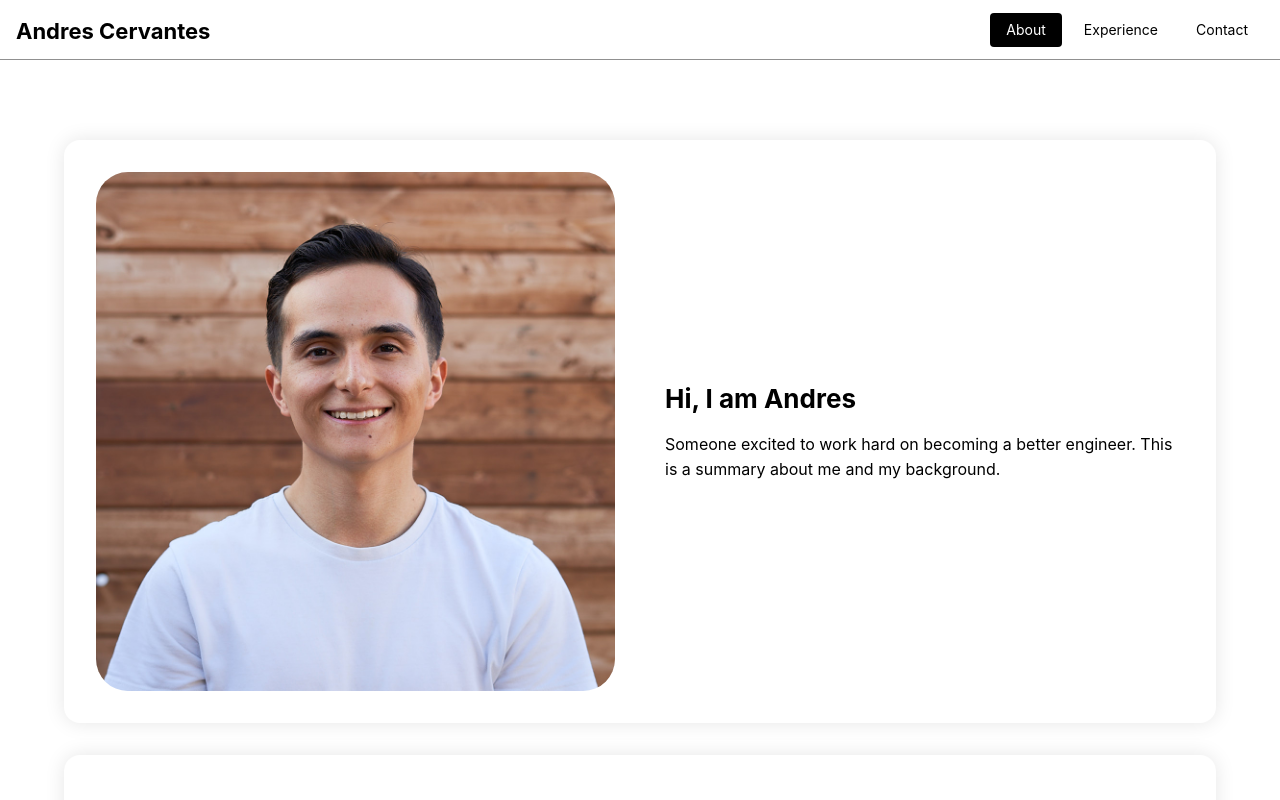
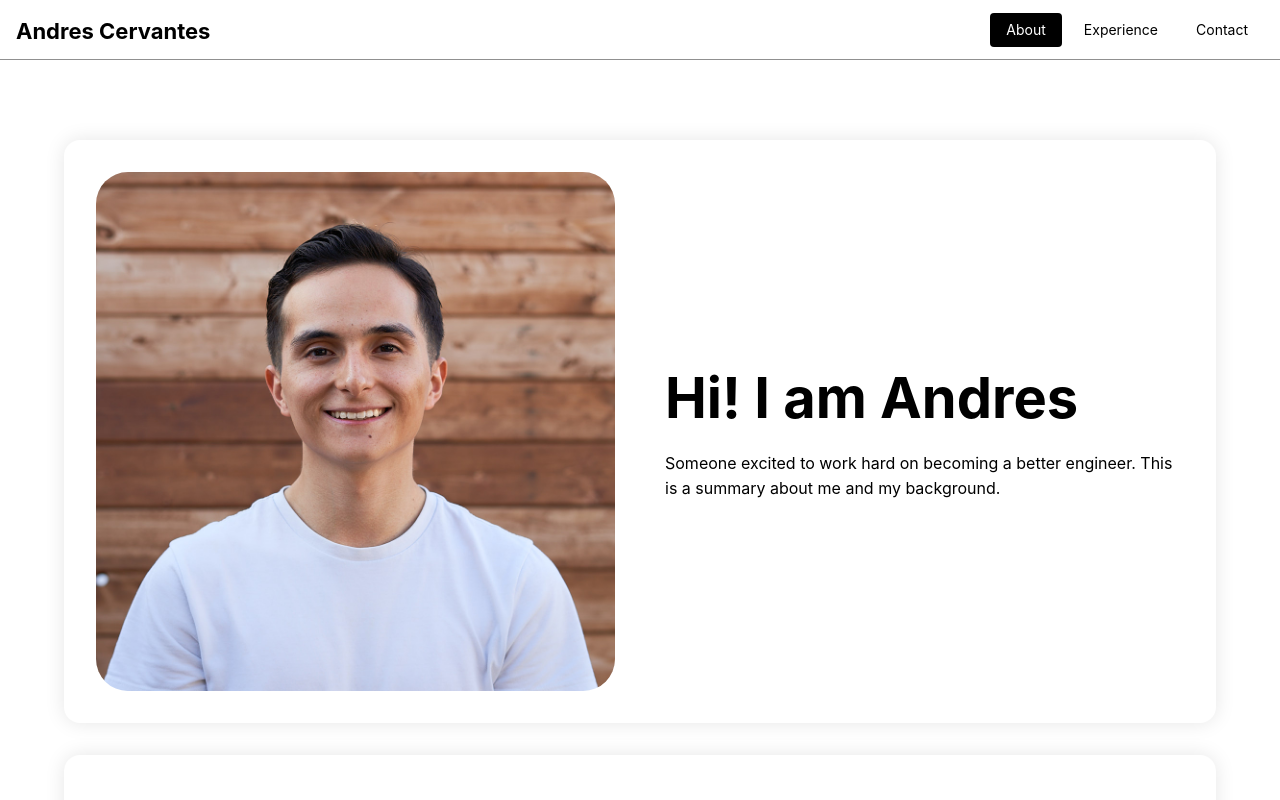
Before and after one commit to cervand/cervand.github.io, a React (Vite) app: page / in a window 1280 px wide. Shown: the top 800 px of the page. Built offline with nearby package versions, Linux system fonts and the light colour scheme.

Commit message:
Update title in AboutTab component to be bigger

```diff
--- a/src/components/AboutTab.jsx
+++ b/src/components/AboutTab.jsx
@@ -25,7 +25,7 @@ function AboutTab() {
         </Grid.Col>
         <Grid.Col span={{ base: 12, md: 6 }}>
           <Stack>
-            <Title order={2} c="brand.2">Hi, I am Andres</Title>
+            <Title order={1} size="3.5rem" c="brand.2">Hi! I am Andres</Title>
             <Text c="brand.2">
               Someone excited to work hard on becoming a better engineer.
               This is a summary about me and my background.
```
